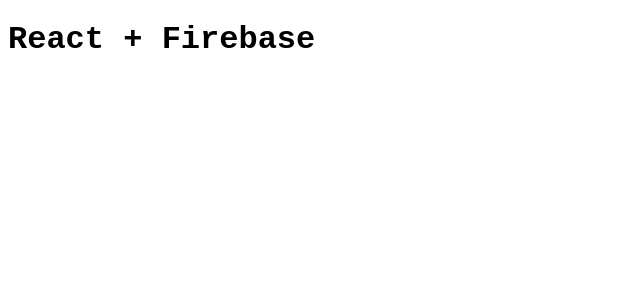
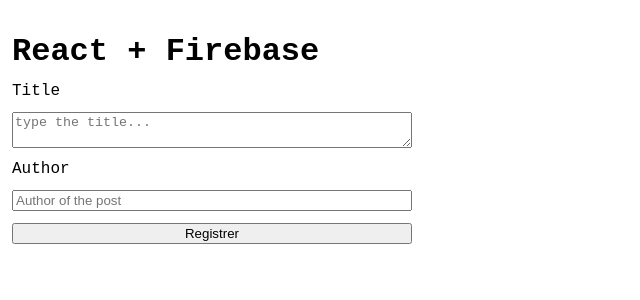
Before and after one commit to dinizdv/Firebase, a React (Create React App) app in the folder fire-contents/: page / in a window 1280 px wide. Shown: the top 300 px of the page, without its empty margins (0-640 px from the left). Built offline with nearby package versions, Linux system fonts and the light colour scheme.

Commit message:
feat(firebase): adding values to the database.

```diff
--- a/fire-contents/src/App.js
+++ b/fire-contents/src/App.js
@@ -1,11 +1,43 @@
-import {} from './firebaseConnection'
+import {useState} from 'react'
+import {db} from './firebaseConnection'
+import {doc, setDoc} from 'firebase/firestore' // to register item
 
 import './index.css'
 
 function App() {
+
+  const[title, setTitle] = useState('') // textarea value
+  const[author, setAuthor] = useState('') // input value
+
+  async function handleAdd(){
+    await setDoc(doc(db, "posts", "12345"), { // access 'posts' and create '12345' doc
+      title: title,
+      author: author
+    })
+    .then(() => {
+      console.log("Data registered in the database.")
+    })
+    .catch((error) => {
+      console.log("Error" + error)
+    })
+  }
+
+
   return (
     <div className="App">
+
+      <div className="container">
+
       <h1>React + Firebase</h1>
+        <label>Title</label>
+        <textarea type="text" placeholder='type the title...' value={title} onChange={ (e) => setTitle(e.target.value)}/>
+
+        <label>Author</label>
+        <input type="text" placeholder='Author of the post' value={author} onChange={(e) => setAuthor(e.target.value)} />
+
+        <button onClick={handleAdd}>Registrer</button>
+
+      </div>
     </div>
   );
 }
--- a/fire-contents/src/index.css
+++ b/fire-contents/src/index.css
@@ -1,3 +1,16 @@
 body {
     font-family: 'Courier New', Courier, monospace;
+    margin: 0;
+    padding: 0;
+    box-sizing: border-box;
 }
+
+.container {
+    display: flex;
+    flex-direction: column;
+    max-width: 400px;
+    margin: 12px;
+}
+.container h1, label, textarea, input, button {
+    margin-bottom: 12px;
+}
```
